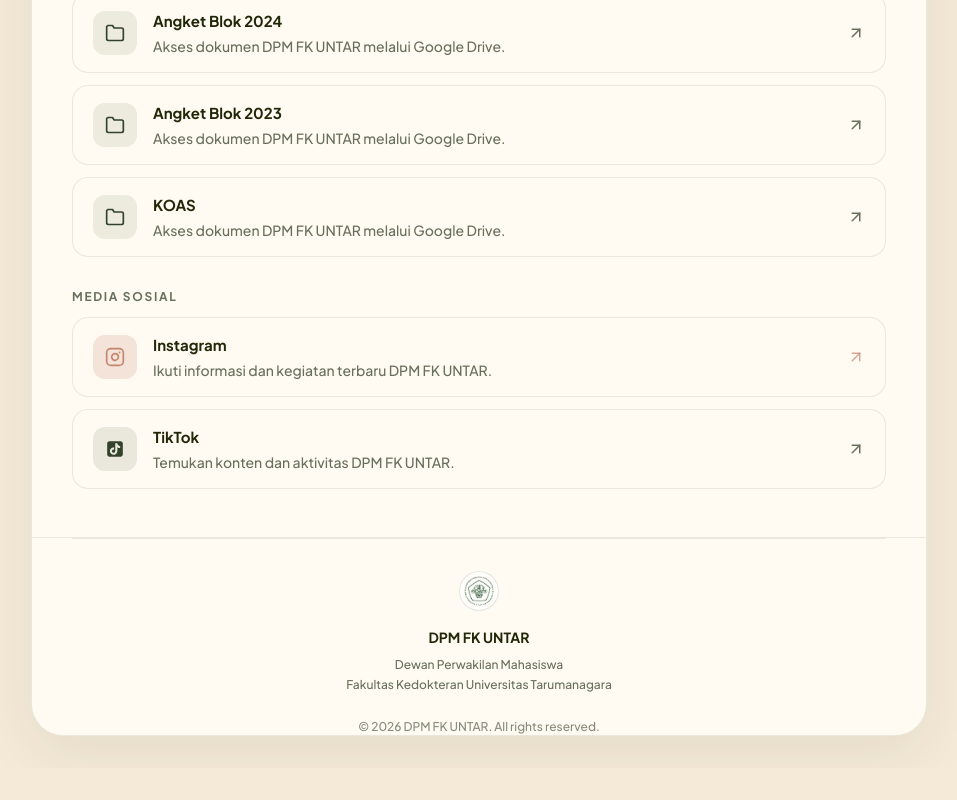
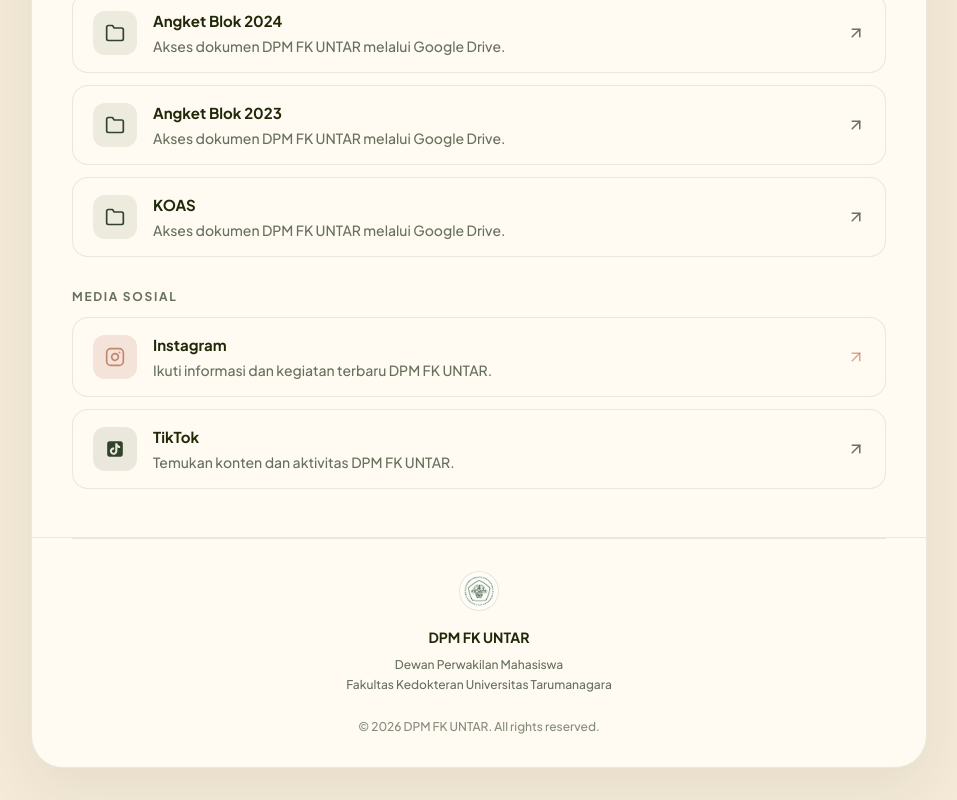
Before and after one commit to HerlyRyan/link-in-bio-formal, a React (Vite) app: page / in a window 1280 px wide. Shown: the part 2761-3561 px from the top of the page, without its empty margins (161-1118 px from the left). Before the commit the page ends 3529 px from the top, so only its background shows below. Built offline with nearby package versions, Linux system fonts and the light colour scheme.

Commit message:
modified: add padding bottom with 8 value

```diff
--- a/src/components/layout/Footer.jsx
+++ b/src/components/layout/Footer.jsx
@@ -9,6 +9,7 @@
         border-t
         border-brand-dark/10
         pt-8
+        pb-8
         text-center
       "
     >
```
